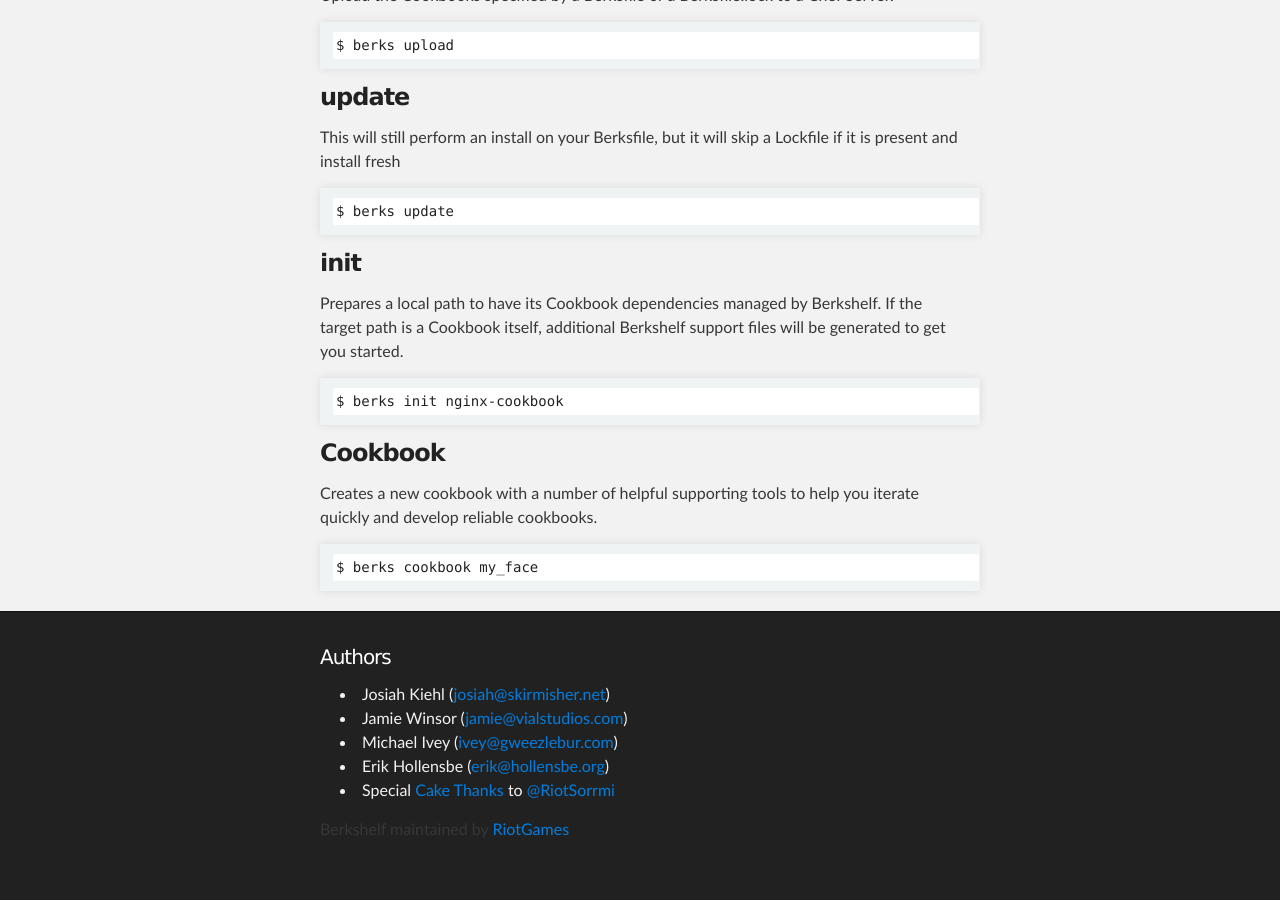
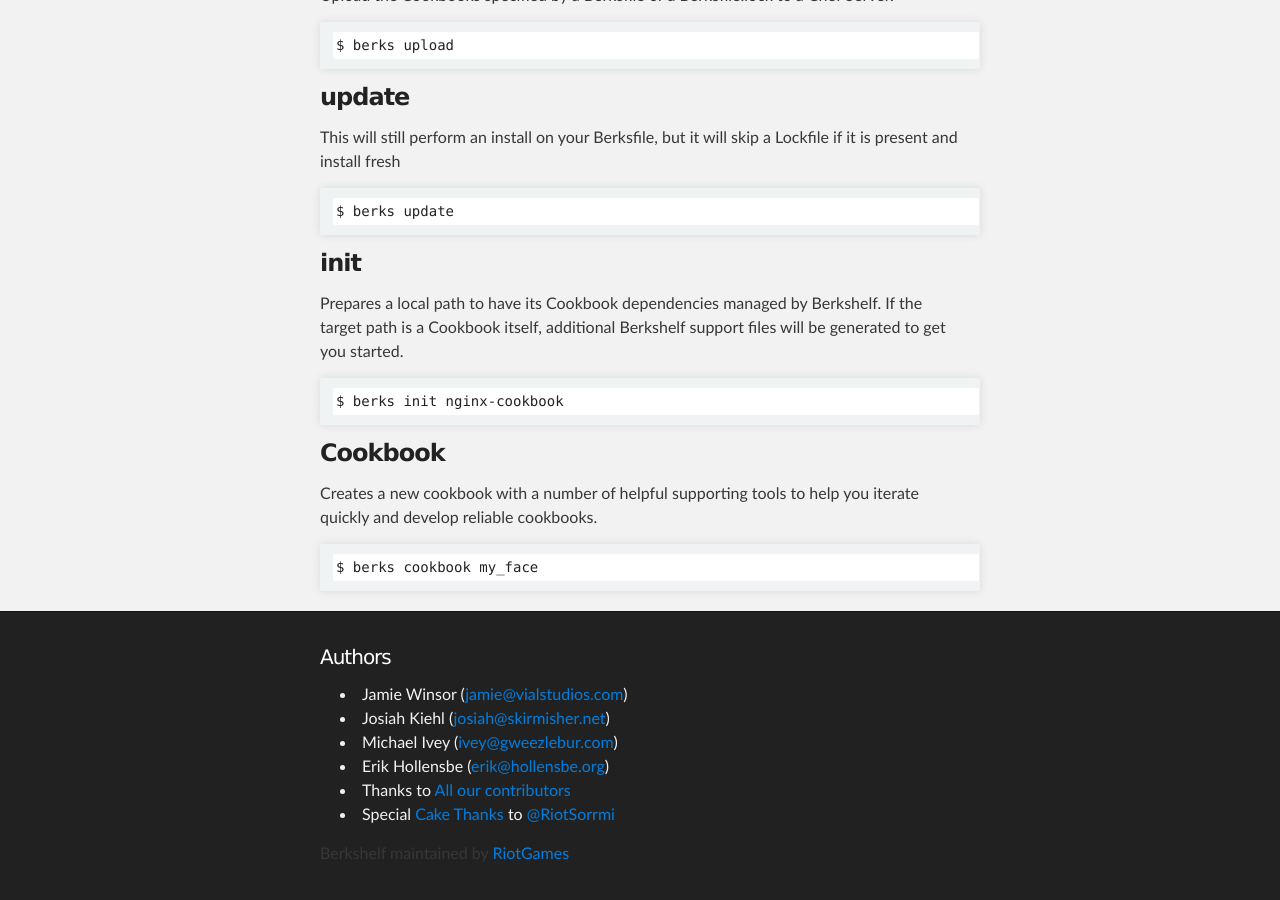
Before and after one commit to berkshelf/berkshelf, a Jekyll site: the page built from index.html, in a window 1280 px wide and 900 px high, scrolled down 9501 px. Built offline with Jekyll 4.4.1, drawn with Linux system fonts in a browser that asks for light colours; before the commit the page ends 10377 px from its top, so only the background shows below that.

Commit message:
thank our contributors

```diff
--- a/_includes/authors.md
+++ b/_includes/authors.md
@@ -1,5 +1,6 @@
+* Jamie Winsor (<jamie@vialstudios.com>)
 * Josiah Kiehl (<josiah@skirmisher.net>)
-* Jamie Winsor (<jamie@vialstudios.com>)
 * Michael Ivey (<ivey@gweezlebur.com>)
 * Erik Hollensbe (<erik@hollensbe.org>)
+* Thanks to [All our contributors](https://github.com/RiotGames/berkshelf/graphs/contributors)
 * Special [Cake Thanks](./cakethanks.html) to [@RiotSorrmi](https://twitter.com/RiotSorrmi)
```
